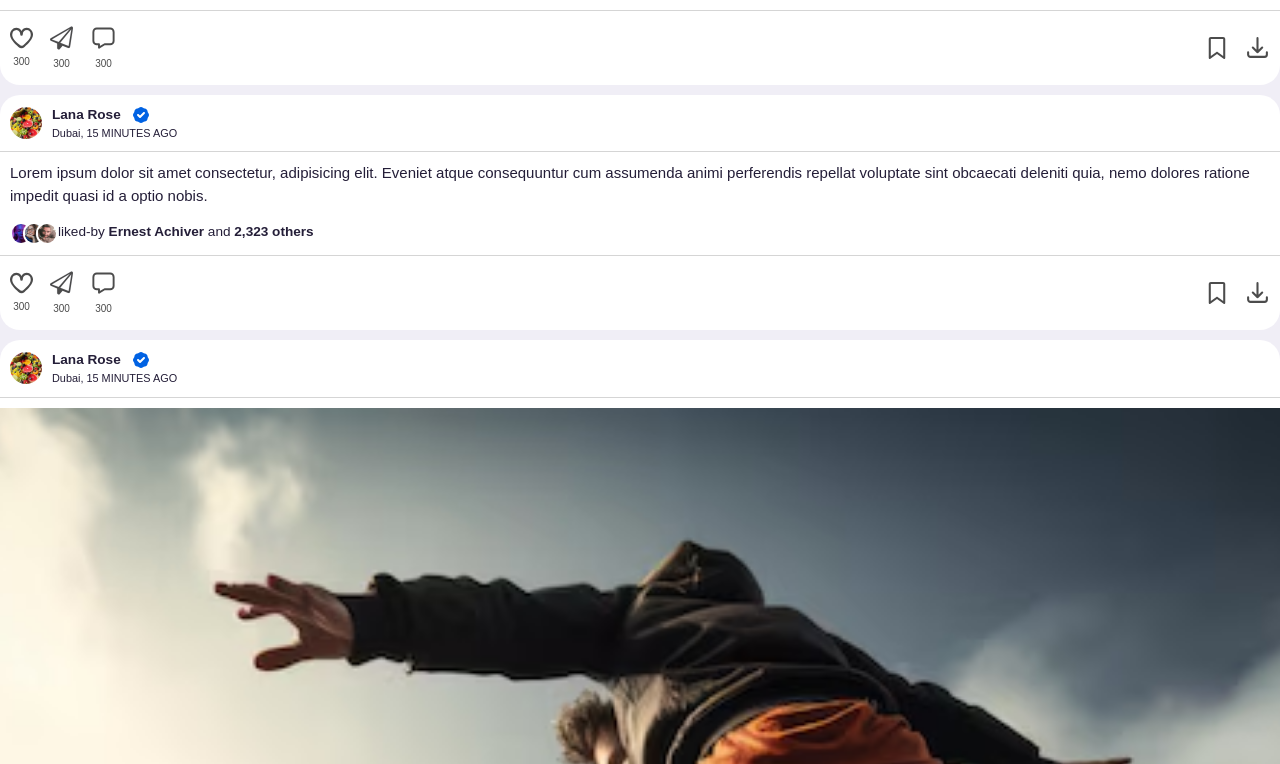
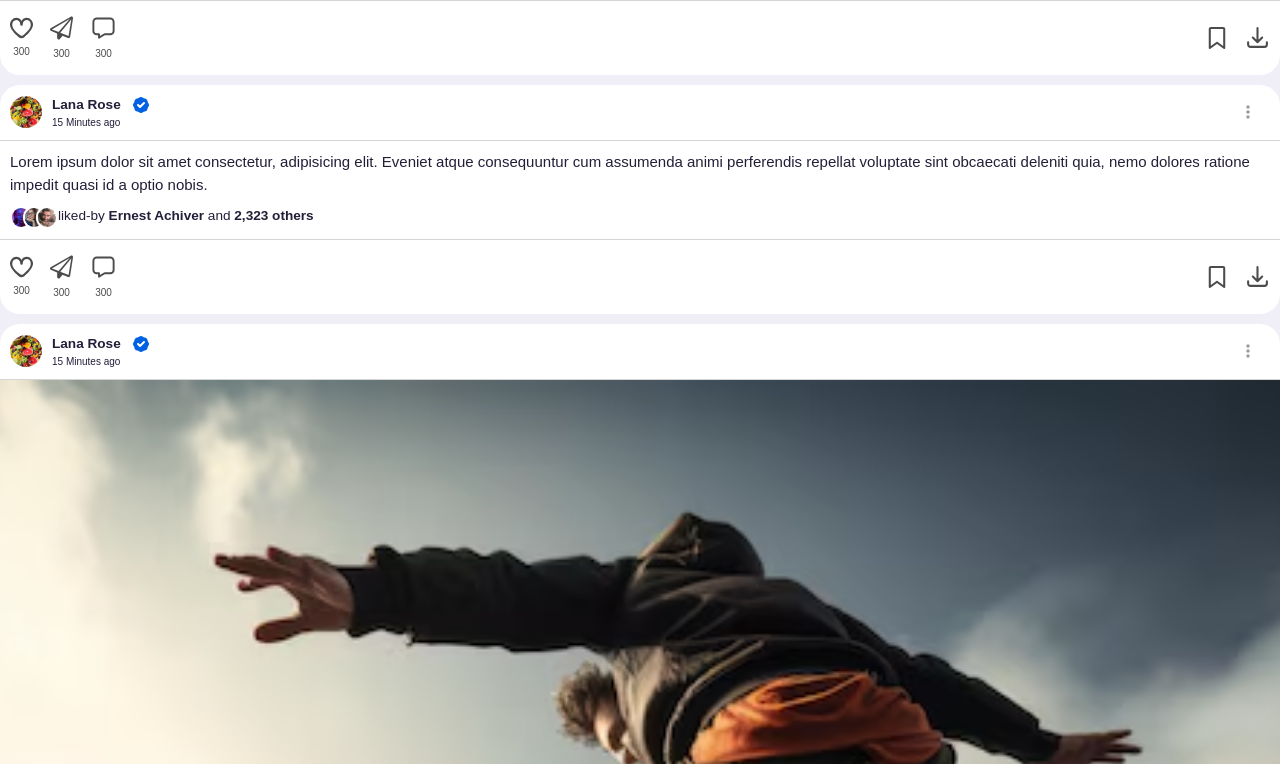
Before and after one commit to santiagocabral01/ocean-byte, a Next.js app: page / in a window 1280 px wide. Shown: the part 1356-2120 px from the top of the page. Built offline with nearby package versions, Linux system fonts and the light colour scheme.

Commit message:
update 21

```diff
--- a/src/app/explore/Explore.tsx
+++ b/src/app/explore/Explore.tsx
@@ -4,7 +4,7 @@ export const Explore: FunctionComponent = ()=>{
 
     return(
         <>
-
+            HOLA
         </>
     )
 }
--- a/src/app/globals.css
+++ b/src/app/globals.css
@@ -497,7 +497,6 @@ main {
   display: flex;
   justify-content: space-between;
   padding-inline: 10px;
-  margin-bottom: 10px;
   padding-bottom: 10px;
   border-bottom: 1px solid #d5d5d5;
 }
@@ -659,7 +658,7 @@ main {
 }
 
 .text-post-image {
-  margin-bottom: 15px;
+  margin-block: 10px;
   font-size: 15px;
   padding-inline: 10px;
 }
--- a/src/components/FeedImageDescriptionElement/index.tsx
+++ b/src/components/FeedImageDescriptionElement/index.tsx
@@ -18,10 +18,14 @@ export const FeedImageDescriptionElement: FunctionComponent = ()=>{
 
                             <VerifiedIcon/>
                         </h3>
-                    <small>Dubai, 15 MINUTES AGO</small>
+                        <span className="date-info-post">15 Minutes ago</span>
                     </div>
                 </div>
-
+                <span className="edit">
+                    <button className="edit-action-btn">
+                        <svg xmlns="http://www.w3.org/2000/svg" viewBox="0 0 128 512"><path d="M64 360a56 56 0 1 0 0 112 56 56 0 1 0 0-112zm0-160a56 56 0 1 0 0 112 56 56 0 1 0 0-112zM120 96A56 56 0 1 0 8 96a56 56 0 1 0 112 0z"/></svg>
+                    </button>
+                </span>
             </div>
 
         <div className="image-full-hidden-container">
--- a/src/components/FeedPictureItemElement/index.tsx
+++ b/src/components/FeedPictureItemElement/index.tsx
@@ -10,7 +10,7 @@ export const FeedPictureItemElement: FunctionComponent = ()=>{
                         <img src="/profile-13.jpg" alt="pic"/>
                     </div>
                     <div className="info">
-                    <h3>
+                        <h3 className="profile-class-styles">
                             <b>
                                 Lana Rose
                             </b>
--- a/src/components/FeedVideoPreviewPostItemElement/index.tsx
+++ b/src/components/FeedVideoPreviewPostItemElement/index.tsx
@@ -15,11 +15,13 @@ export const FeedVideoPreviewPostItemElement: FunctionComponent = ()=>{
                                 Lana Rose
                             </b>
                         </h3>
-                    <small>Dubai, 15 MINUTES AGO</small>
+                        <span className="date-info-post">15 Minutes ago</span>
                     </div>
                 </div>
                 <span className="edit">
-                <i className="uil uil-ellipsis-h"></i>
+                    <button className="edit-action-btn">
+                        <svg xmlns="http://www.w3.org/2000/svg" viewBox="0 0 128 512"><path d="M64 360a56 56 0 1 0 0 112 56 56 0 1 0 0-112zm0-160a56 56 0 1 0 0 112 56 56 0 1 0 0-112zM120 96A56 56 0 1 0 8 96a56 56 0 1 0 112 0z"/></svg>
+                    </button>
                 </span>
             </div>
 
--- a/src/components/FeedtextPostItemElement/index.tsx
+++ b/src/components/FeedtextPostItemElement/index.tsx
@@ -18,11 +18,13 @@ export const FeedtextPostItemElement: FunctionComponent = ()=>{
 
                             <VerifiedIcon/>
                         </h3>
-                            <small>Dubai, 15 MINUTES AGO</small>
+                        <span className="date-info-post">15 Minutes ago</span>
                     </div>
                 </div>
                 <span className="edit">
-                        <i className="uil uil-ellipsis-h"></i>
+                    <button className="edit-action-btn">
+                        <svg xmlns="http://www.w3.org/2000/svg" viewBox="0 0 128 512"><path d="M64 360a56 56 0 1 0 0 112 56 56 0 1 0 0-112zm0-160a56 56 0 1 0 0 112 56 56 0 1 0 0-112zM120 96A56 56 0 1 0 8 96a56 56 0 1 0 112 0z"/></svg>
+                    </button>
                 </span>
             </div>
 
```
Lines whose indentation alone changed are shown as unchanged.
